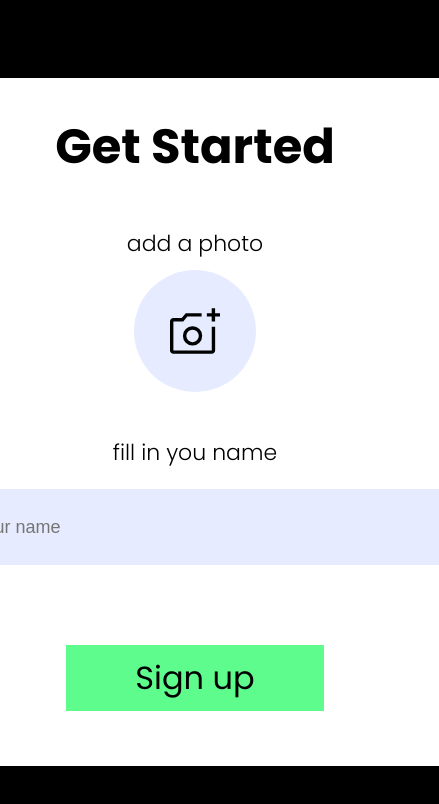
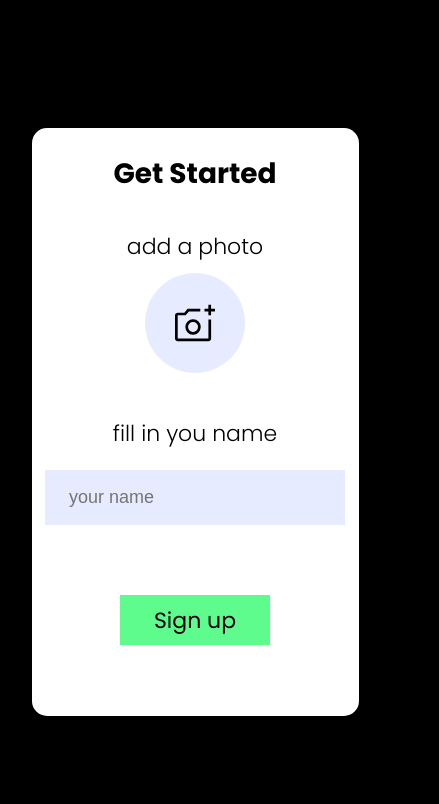
Before and after one commit to Datodia/unilab-task, a React (Create React App) app: page /sign in a window 390 px wide. Shown: the top 804 px of the page, 439 px wide, since content can reach past the window. Built offline with nearby package versions, Linux system fonts and the light colour scheme.

Commit message:
feat: add homepage responsive and sign page responsive

```diff
--- a/src/components/TodoList/TodoList.js
+++ b/src/components/TodoList/TodoList.js
@@ -1,4 +1,4 @@
-import React from 'react'
+import React, { useEffect } from 'react'
 import styles from './TodoList.module.css'
 
 import { useState } from "react";
@@ -6,9 +6,11 @@ import { useState } from "react";
 export const TodoList = () => {
     const [todoList, setTodoList] = useState([]);
     const [newTask, setNewTask] = useState("");
+    const [test, setTest] = useState([])
 
     const handleChange = (event) => {
         setNewTask(event.target.value);
+
     };
 
     const addList = () => {
@@ -18,7 +20,13 @@ export const TodoList = () => {
             completed: false
         };
         setTodoList([...todoList, task]);
+        localStorage.setItem("todos", JSON.stringify(todoList))
     };
+
+    // useEffect(() => {
+    //     localStorage.getItem("todos")
+    //     console.log(test)
+    // }, [setTest])
 
     const deleteTask = (id) => {
         setTodoList(todoList.filter((task) => task.id !== id));
@@ -45,16 +53,17 @@ export const TodoList = () => {
             <div>
                 {todoList.map((task) => {
                     return (
-                        <div className={styles.tasks} style={{ background: task.completed ? "green" : "red" }}>
-                            <h1>{task.taskName}</h1>
+                        <div className={styles.tasks} style={{ background: task.completed ? "green" : "black" }}>
+                            <h1 className={styles.taskTitle}>{task.taskName}</h1>
+                            <h1 style={{ color: 'white' }}>{localStorage.getItem('todos')}</h1>
                             <div className={styles.buttons}>
-                                <button onClick={() => compeleTask(task.id)}>Completed</button>
-                                <button onClick={() => deleteTask(task.id)}> X </button>
+                                <button className={styles.test} onClick={() => compeleTask(task.id)}><img src='assets/done.svg' /></button>
+                                <button onClick={() => deleteTask(task.id)}> <img src='assets/delete.svg' /> </button>
                             </div>
                         </div>
                     );
                 })}
             </div>
-        </div>
+        </div >
     );
 }
--- a/src/components/TodoList/TodoList.module.css
+++ b/src/components/TodoList/TodoList.module.css
@@ -22,6 +22,7 @@
 .task {
     display: flex;
     margin-top: 24px;
+    margin-bottom: 51px;
 }
 
 .button {
@@ -32,11 +33,30 @@
     font-size: 32px;
 }
 
-
-
 .tasks {
     padding: 0 20px;
     display: flex;
     justify-content: space-between;
     align-items: center;
+    height: 54px;
+    margin: 16px 0;
 }
+
+
+.buttons {
+    display: flex;
+    align-items: center;
+    justify-content: center;
+    gap: 25px;
+}
+
+.buttons button {
+    border: none;
+    background: none;
+}
+
+.taskTitle {
+    color: var(--white);
+    font-size: 22px;
+    font-weight: 300;
+}
--- a/src/pages/Home/Home.module.css
+++ b/src/pages/Home/Home.module.css
@@ -25,3 +25,36 @@
 .button:hover {
     background-color: var(--white);
 }
+
+@media screen and (max-width: 888px) {
+    .title {
+        font-size: 28px;
+    }
+
+    .button {
+        width: 250px;
+        height: 50px;
+        font-size: 22px;
+    }
+
+    .wrapper img {
+        width: 80px;
+    }
+}
+
+@media screen and (max-width: 470px) {
+    .title {
+        font-size: 20px;
+    }
+
+    .button {
+        margin-top: 20px;
+        width: 200px;
+        height: 40px;
+        font-size: 20px;
+    }
+
+    .wrapper img {
+        width: 60px;
+    }
+}
--- a/src/pages/Sign/Sign.js
+++ b/src/pages/Sign/Sign.js
@@ -39,7 +39,6 @@ export const Sign = () => {
         localStorage.setItem('userName', e.target.value)
         setName(localStorage.getItem('userName'))
 
-        console.log(img)
     }
 
 
@@ -57,7 +56,7 @@ export const Sign = () => {
                         }
                     } type="file" />
                     <label className={styles.circle} for='test'>
-                        {localStorage.getItem('fileBase64') ? <img src={img} /> : <img style={{ width: 50, borderRadius: 0 }} src='assets/imgCover.svg' />}
+                        {localStorage.getItem('fileBase64') ? <img src={localStorage.getItem('fileBase64')} /> : <img className={styles.camera} src='assets/imgCover.svg' />}
                         {/* {img && <img style={{ width: 50, borderRadius: 0 }} src='assets/imgCover.svg' />} */}
                     </label>
                 </div>
--- a/src/pages/Sign/Sign.module.css
+++ b/src/pages/Sign/Sign.module.css
@@ -46,11 +46,18 @@
     background-color: var(--gray);
 }
 
+
+
 .label {
     margin-top: 44px;
     font-size: 22px;
     font-weight: 300;
     margin-bottom: 10px;
+}
+
+.circle .camera {
+    width: 50px;
+    border-radius: 0;
 }
 
 .name {
@@ -88,3 +95,69 @@
     background-color: var(--black);
     color: var(--white);
 }
+
+
+@media screen and (max-width: 888px) {
+
+    .wrapper {
+        width: 550px;
+        height: 588px;
+        border-radius: 15px;
+    }
+
+    .title {
+        margin-top: 25px;
+        font-size: 28px;
+    }
+
+    .img img {
+        width: 100px;
+        height: 100px;
+        border-radius: 50%;
+    }
+
+    .circle {
+        width: 100px;
+        height: 100px;
+    }
+
+    .label {
+        margin-top: 35px;
+    }
+
+    .circle .camera {
+        width: 40px;
+    }
+
+    .name input {
+        width: 400px;
+        height: 55px;
+    }
+
+    .button {
+        width: 208px;
+        height: 55px;
+        font-size: 28px;
+        margin-top: 60px;
+    }
+}
+
+@media screen and (max-width: 555px) {
+    .wrapper {
+        width: 327px;
+        height: 588px;
+        border-radius: 15px;
+    }
+
+    .name input {
+        width: 300px;
+        height: 55px;
+    }
+
+    .button {
+        width: 150px;
+        height: 50px;
+        font-size: 22px;
+        margin-top: 60px;
+    }
+}
```
Also changed, not shown: public/assets/delete.svg (added), public/assets/done.svg (added).
